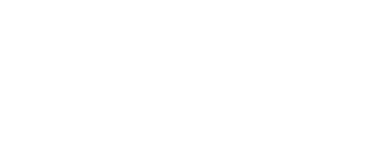
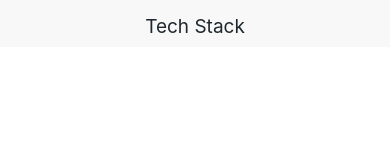
Before and after one commit to drdlee/react-native--tech_stack, a React Native app: screen / in a window 390 px wide. Shown: the top 160 px of the page. Built offline with nearby package versions, Linux system fonts and the light colour scheme.

Commit message:
initializing the Reducers

```diff
--- a/App.js
+++ b/App.js
@@ -2,12 +2,16 @@ import React, { Component } from 'react';
 import { View } from 'react-native';
 import { Provider } from 'react-redux';
 import { createStore } from 'redux';
+import reducers from './src/reducers';
+import { Header } from './src/component/common';
 
 class App extends Component {
   render() {
     return (
       <Provider store={createStore}>
-        <View />
+        <View>
+          <Header headerText="Tech Stack" />
+        </View>
       </Provider>
     );
   }
--- /dev/null
+++ b/src/reducers/index.js
@@ -0,0 +1,5 @@
+import { combineReducers } from 'redux';
+
+export default combineReducers({
+    libraries: () => []
+});
```
